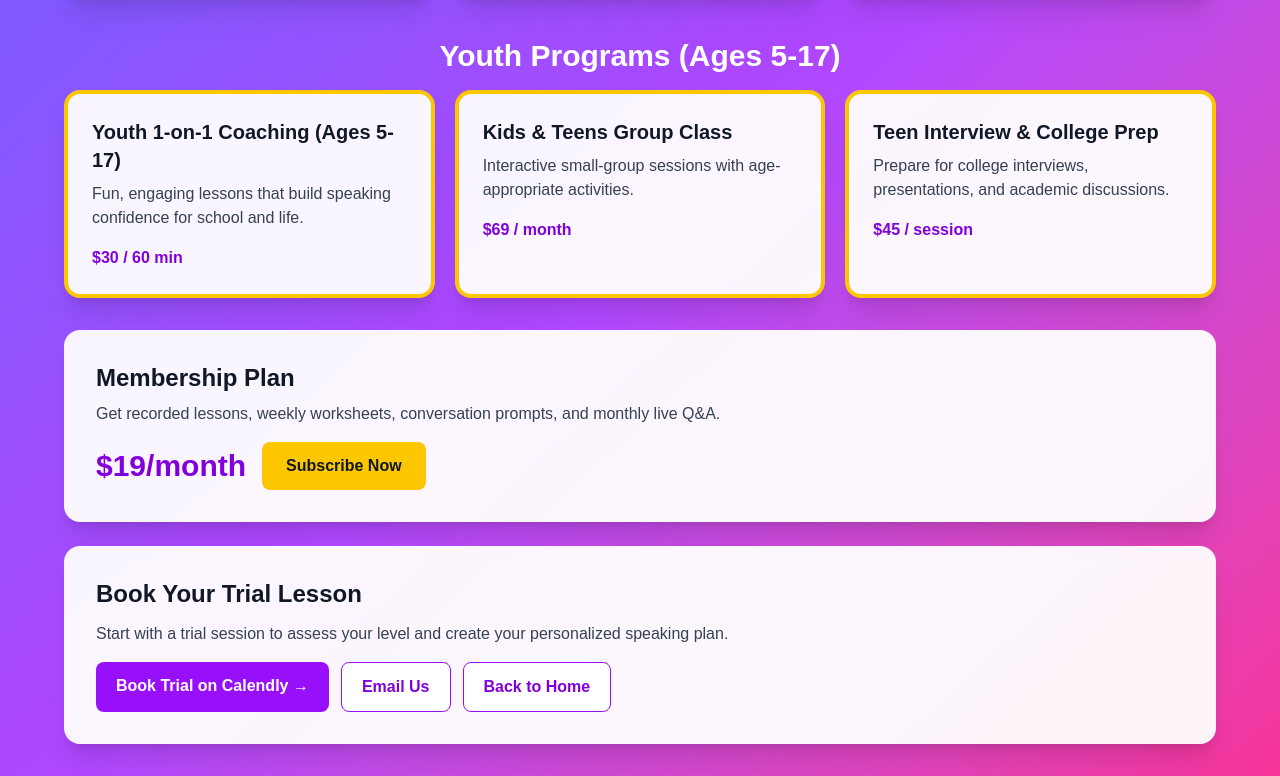
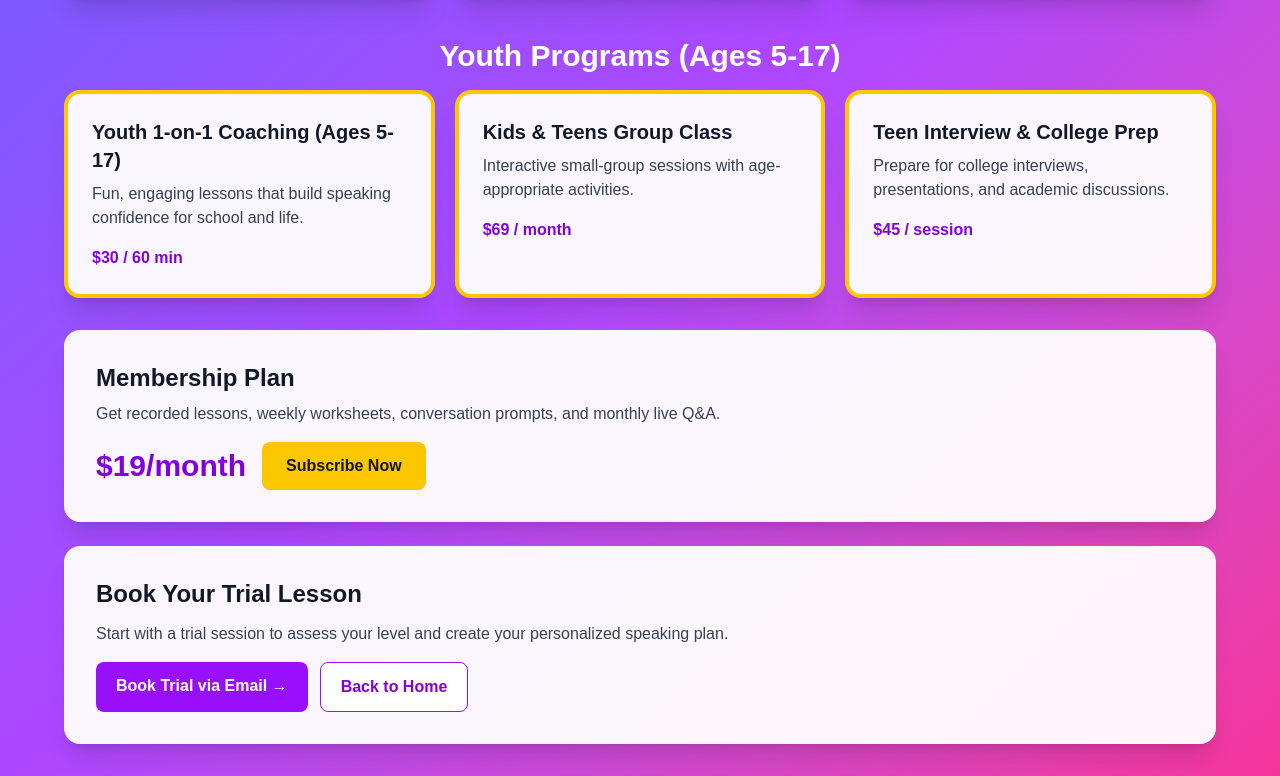
Before and after one commit to nharcum36-netizen/my-new-app, a Next.js app: page /programs in a window 1280 px wide. Shown: the part 390-1166 px from the top of the page. Built offline with nearby package versions, Linux system fonts and the light colour scheme.

Commit message:
Replace Calendly placeholder with email booking

```diff
--- a/app/page.tsx
+++ b/app/page.tsx
@@ -18,9 +18,7 @@ export default function Home() {
             View Programs →
           </a>
           <a
-            href="https://calendly.com/confidenceenglish/trial"
-            target="_blank"
-            rel="noopener noreferrer"
+            href="mailto:contact@confidenceenglishacademy.com?subject=Trial%20Lesson%20Request&body=Hi!%20I'd%20like%20to%20book%20a%20trial%20lesson.%20Please%20let%20me%20know%20your%20available%20times."
             className="inline-block bg-yellow-400 text-gray-900 font-bold py-4 px-10 rounded-lg hover:bg-yellow-500 transition text-xl shadow-lg"
           >
             Book a Trial Lesson
--- a/app/programs/page.tsx
+++ b/app/programs/page.tsx
@@ -149,18 +149,10 @@ export default function ProgramsPage() {
           </p>
           <div className="flex flex-wrap gap-3">
             <a
-              href="https://calendly.com/confidenceenglish/trial"
-              target="_blank"
-              rel="noopener noreferrer"
+              href="mailto:contact@confidenceenglishacademy.com?subject=Trial%20Lesson%20Request&body=Hi!%20I'd%20like%20to%20book%20a%20trial%20lesson.%0A%0APreferred%20Program:%20%0AAge%20Group:%20%0APreferred%20Days/Times:%20%0A%0AThank%20you!"
               className="inline-block bg-purple-600 text-white font-semibold py-3 px-5 rounded-lg hover:bg-purple-700"
             >
-              Book Trial on Calendly →
-            </a>
-            <a
-              href="mailto:contact@confidenceenglishacademy.com?subject=Trial%20Lesson%20Request"
-              className="inline-block bg-white border border-purple-600 text-purple-700 font-semibold py-3 px-5 rounded-lg hover:bg-purple-50"
-            >
-              Email Us
+              Book Trial via Email →
             </a>
             <Link
               href="/"
```
